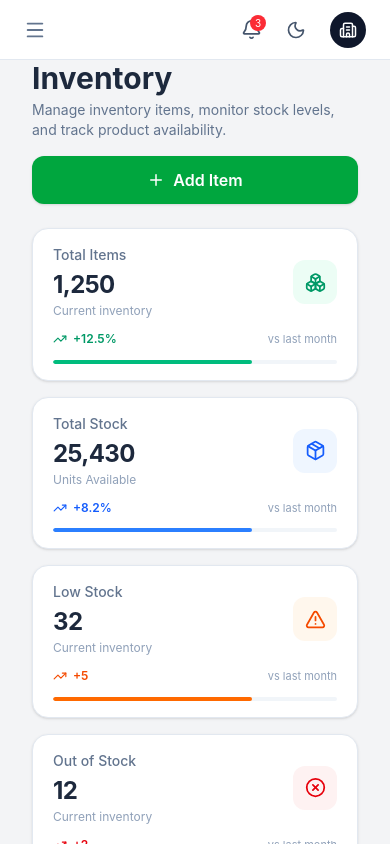
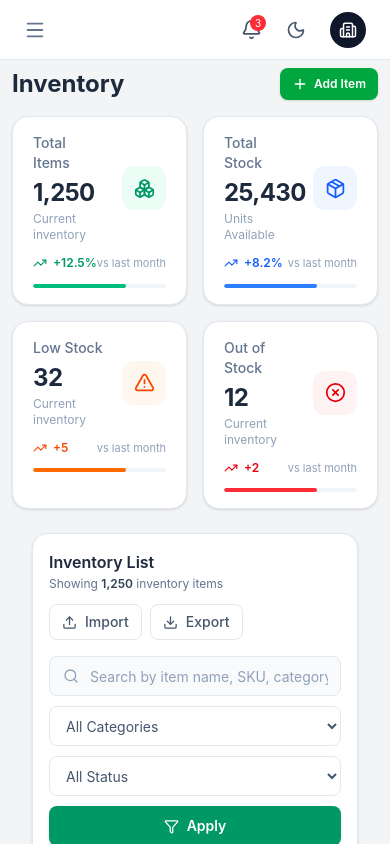
Before and after one commit to AljasMuthukadan/stockflow, a React (Vite) app in the folder client/: page /dashboard/inventory in a window 390 px wide. Built offline with nearby package versions, Linux system fonts and the light colour scheme.

Commit message:
added responsive into Inventory header

```diff
--- a/client/src/components/inventory/InventoryHeader.jsx
+++ b/client/src/components/inventory/InventoryHeader.jsx
@@ -7,45 +7,99 @@ const InventoryHeader = () => {
 
   return (
     <>
-      <div className="mx-8 flex flex-col gap-4 md:flex-row md:items-center md:justify-between">
+      <div
+        className="
+          mb-4
+          mt-2
+          flex
+          flex-row
+          items-center
+          justify-between
+          gap-3
+          sm:mb-3
+          sm:gap-4
+          sm: mx-3
+          md:mx-4
+          lg:mx-8
 
-        <div>
-          <h1 className="text-3xl font-bold text-slate-800">
+        "
+      >
+        {/* Left Section */}
+
+        <div className="min-w-0 flex-1">
+          <h1
+            className="
+              text-2xl
+              font-bold
+              text-slate-800
+              sm:text-2xl
+              md:text-2xl
+              lg:text-3xl
+
+            "
+          >
             Inventory
           </h1>
 
-          <p className="mt-1 text-sm text-slate-500">
-            Manage inventory items, monitor stock levels, and track product availability.
+          <p
+            className="
+              mt-1
+              hidden
+              text-sm
+              text-slate-500
+              lg:block
+            "
+          >
+            Manage inventory items, monitor stock levels, and track product
+            availability.
           </p>
         </div>
+
+        {/* Right Section */}
 
         <button
           type="button"
           onClick={() => setIsModalOpen(true)}
           className="
             inline-flex
-            w-full
+            shrink-0
             items-center
             justify-center
-            gap-2
-            rounded-xl
+            gap-1.5
+            rounded-lg
             bg-green-600
-            px-5
-            py-3
+            px-3
+            py-2
+            text-xs
             font-semibold
             text-white
             shadow-sm
             transition
             hover:bg-green-700
             active:scale-95
-            md:w-auto
+
+            sm:gap-2
+            sm:rounded-xl
+            sm:px-4
+            sm:py-2.5
+            sm:text-sm
+
+            lg:px-5
+            lg:py-3
           "
         >
-          <Plus size={18} />
-          Add Item
+          <Plus
+            size={16}
+            className="sm:h-[18px] sm:w-[18px]"
+          />
+
+          <span className="whitespace-nowrap">
+            Add Item
+          </span>
         </button>
+      </div>
 
-      </div>
+      {/* Modal */}
 
       {isModalOpen && (
         <AddItemModal
--- a/client/src/components/inventory/InventoryStats.jsx
+++ b/client/src/components/inventory/InventoryStats.jsx
@@ -70,7 +70,7 @@ const colors = {
 
 const InventoryStats = () => {
   return (
-    <div className="grid grid-cols-1 gap-4 px-8 sm:grid-cols-2 xl:grid-cols-4">
+    <div className="grid grid-cols-2 gap-4 px-3 sm:px-5 md:px-6 lg:px-8 sm:grid-cols-2 xl:grid-cols-4">
 
       {stats.map((item) => {
         const Icon = item.icon;
```
